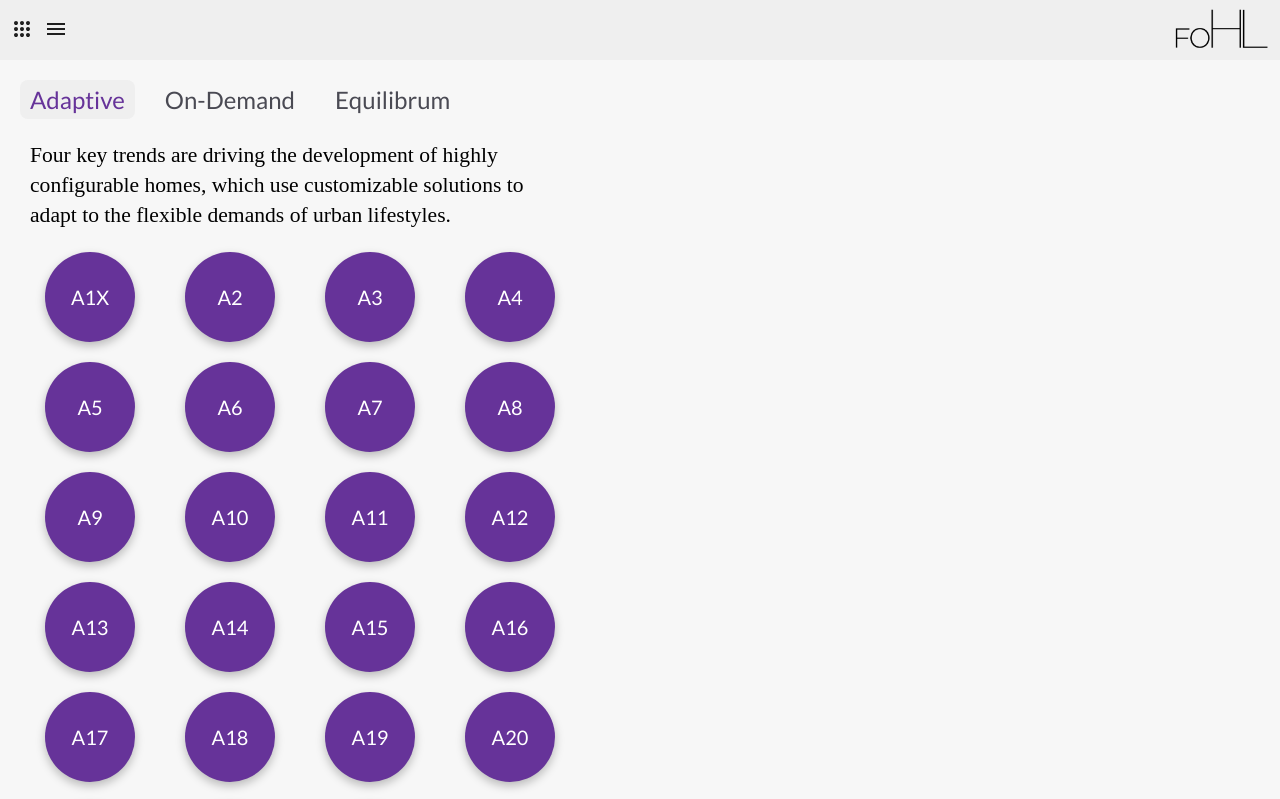
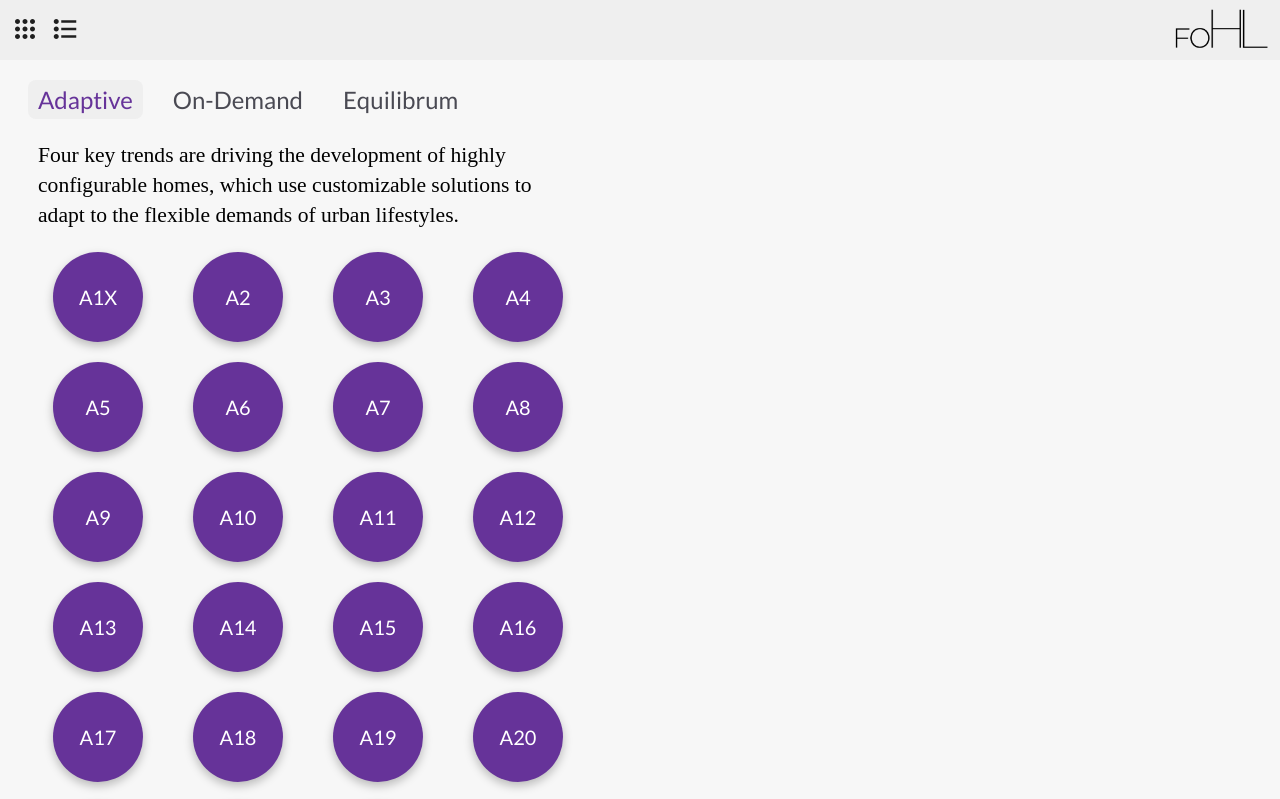
Before and after one commit to psurrena11/fohl-mobile, a website built with Vite: page index.html in a window 1280 px wide. Shown: the top 799 px of the page. Built offline with nearby package versions, Linux system fonts and the light colour scheme; files whose address does not match are found by name.

Commit message:
list icon changed

```diff
--- a/index.html
+++ b/index.html
@@ -18,7 +18,7 @@
 	<nav class="header">
 		<div class="left">
 			<a href="#" class="toggle_circles"><img src="/img/icon_grid.svg" alt="Grid Menu"></a>
-			<a href="#" class="toggle_list"><img src="/img/icon_hamburger.svg" alt="List Menu"></a>
+			<a href="#" class="toggle_list"><img src="/img/icon_list.svg" alt="List Menu"></a>
 		</div>
 		<div class="right">
 			<a href="#home">
--- a/scss/_base.scss
+++ b/scss/_base.scss
@@ -7,9 +7,6 @@ html {
 
 body {
     font-size: 16px;
-	margin: 0;
-    padding: 0;
-    position: relative;
     font-family: v.$sans-serif;
     background-color: v.$very-light-grey;
     max-width: v.$max-width;
@@ -65,6 +62,10 @@ nav {
         grid-gap: v.$sp_sm;
         align-items: center;
         padding: 0 0 0 v.$sp_sm;
+
+        img {
+            width: 30px;
+        }
     }
 
     .right {
```
Also changed, not shown: public/img/icon_hamburger.svg (deleted), public/img/icon_list.svg (added).
